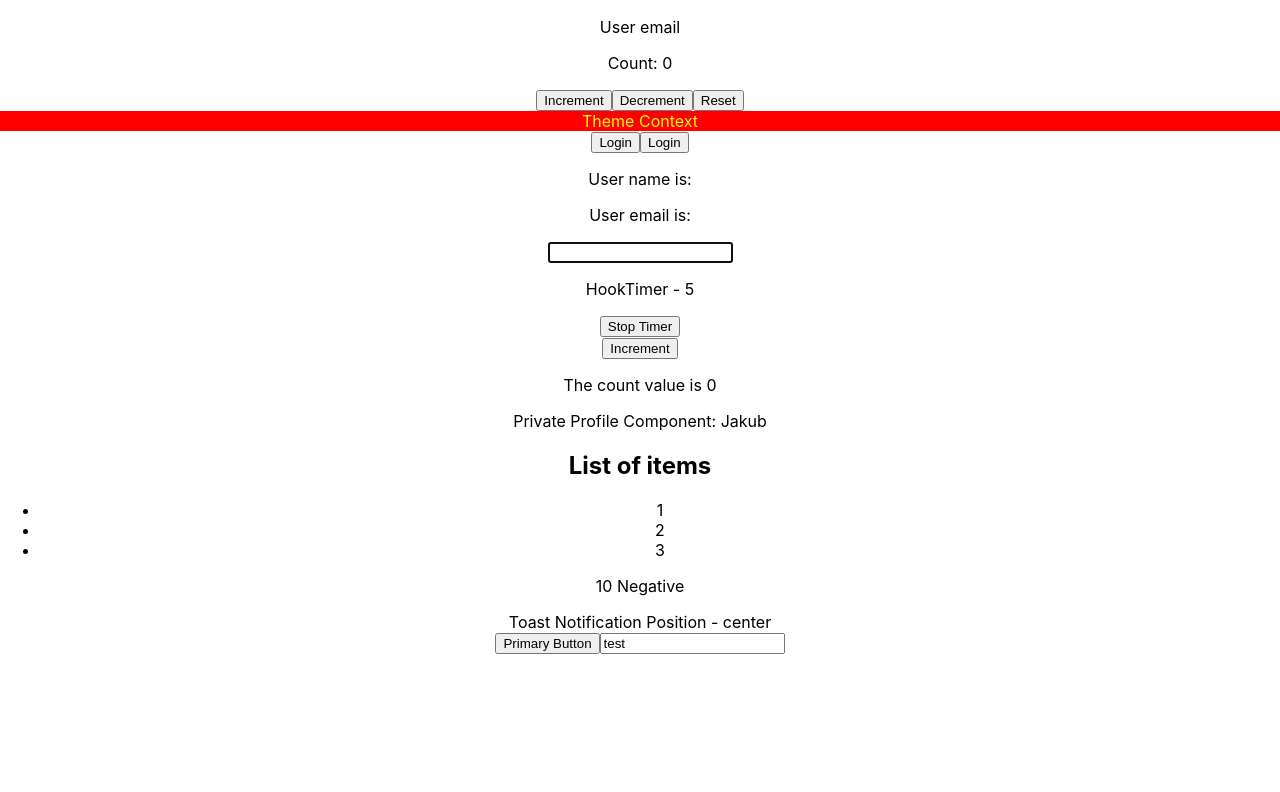
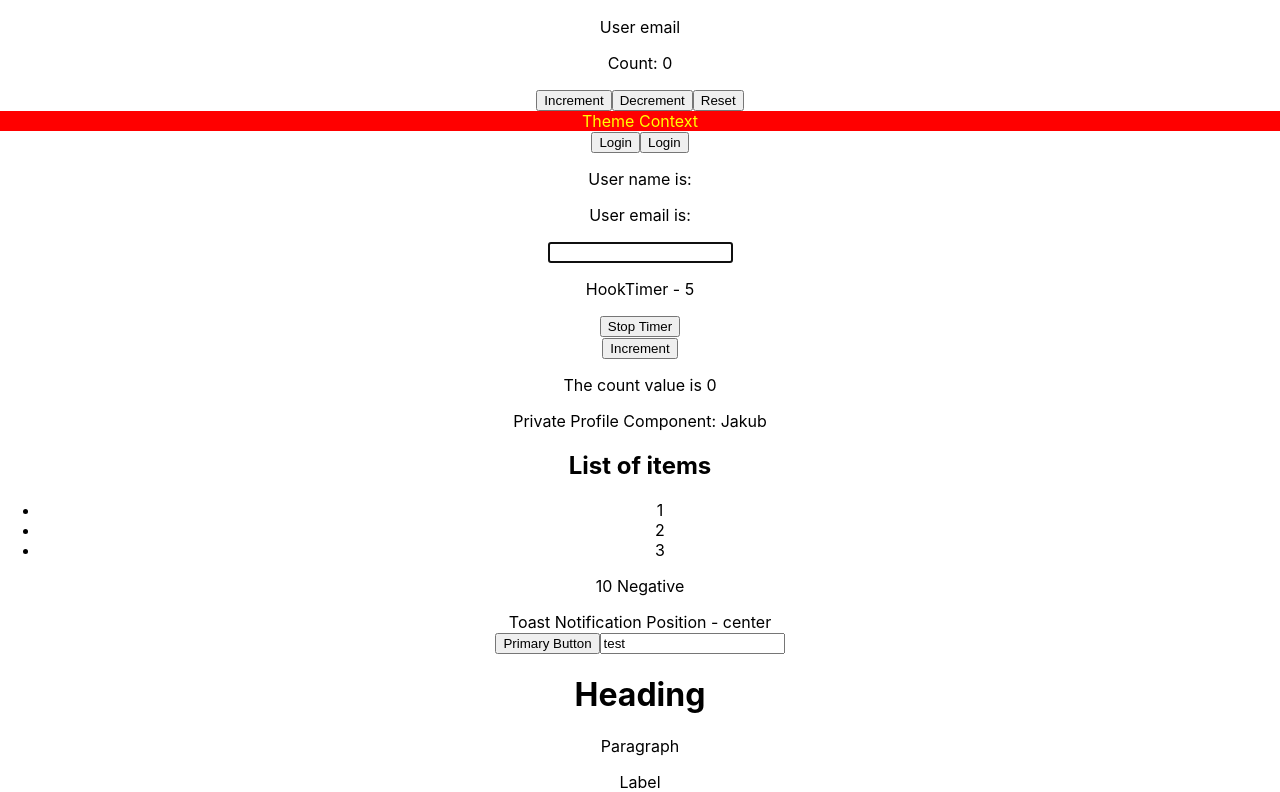
Before and after one commit to JakHer/TS, a React (Create React App) app in the folder my-app/: page / in a window 1280 px wide. Shown: the part 655-1447 px from the top of the page. Before the commit the page ends 1309 px from the top, so only its background shows below. Built offline with nearby package versions, Linux system fonts and the light colour scheme.

Commit message:
ts25
Polymorphic Components

```diff
--- a/my-app/src/App.tsx
+++ b/my-app/src/App.tsx
@@ -26,6 +26,7 @@
 import { Toast } from "./components/templateLiterals/Toast";
 import { CustomButton } from "./components/html/Button";
 import { CustomInput } from "./components/html/Input";
+import { Text } from "./components/polymorphic/Text";
 
 function App() {
   const person = useMemo(
@@ -108,6 +109,15 @@
 
       <CustomButton variant="primary">Primary Button</CustomButton>
       <CustomInput value="test" />
+      <Text as="h1" size="lg">
+        Heading
+      </Text>
+      <Text as="p" size="md">
+        Paragraph
+      </Text>
+      <Text as="label" htmlFor="id" size="sm" color="secondary">
+        Label
+      </Text>
     </div>
   );
 }
--- /dev/null
+++ b/my-app/src/components/polymorphic/Text.tsx
@@ -0,0 +1,23 @@
+import React from "react";
+
+type TextOwnProps<E extends React.ElementType> = {
+  size?: "sm" | "md" | "lg";
+  color?: "primary" | "secondary";
+  children: React.ReactNode;
+  as?: E;
+};
+
+type TextProps<E extends React.ElementType> = TextOwnProps<E> &
+  Omit<React.ComponentProps<E>, keyof TextOwnProps<E>>;
+
+export const Text = <E extends React.ElementType = "div">({
+  size,
+  color,
+  children,
+  as,
+}: TextProps<E>) => {
+  const Component = as || "div";
+  return (
+    <Component className={`class-width-${size}-${color}`}>{children}</Component>
+  );
+};
```
Also changed, not shown: 1 other file (tests, documents, lock files or other folders).
